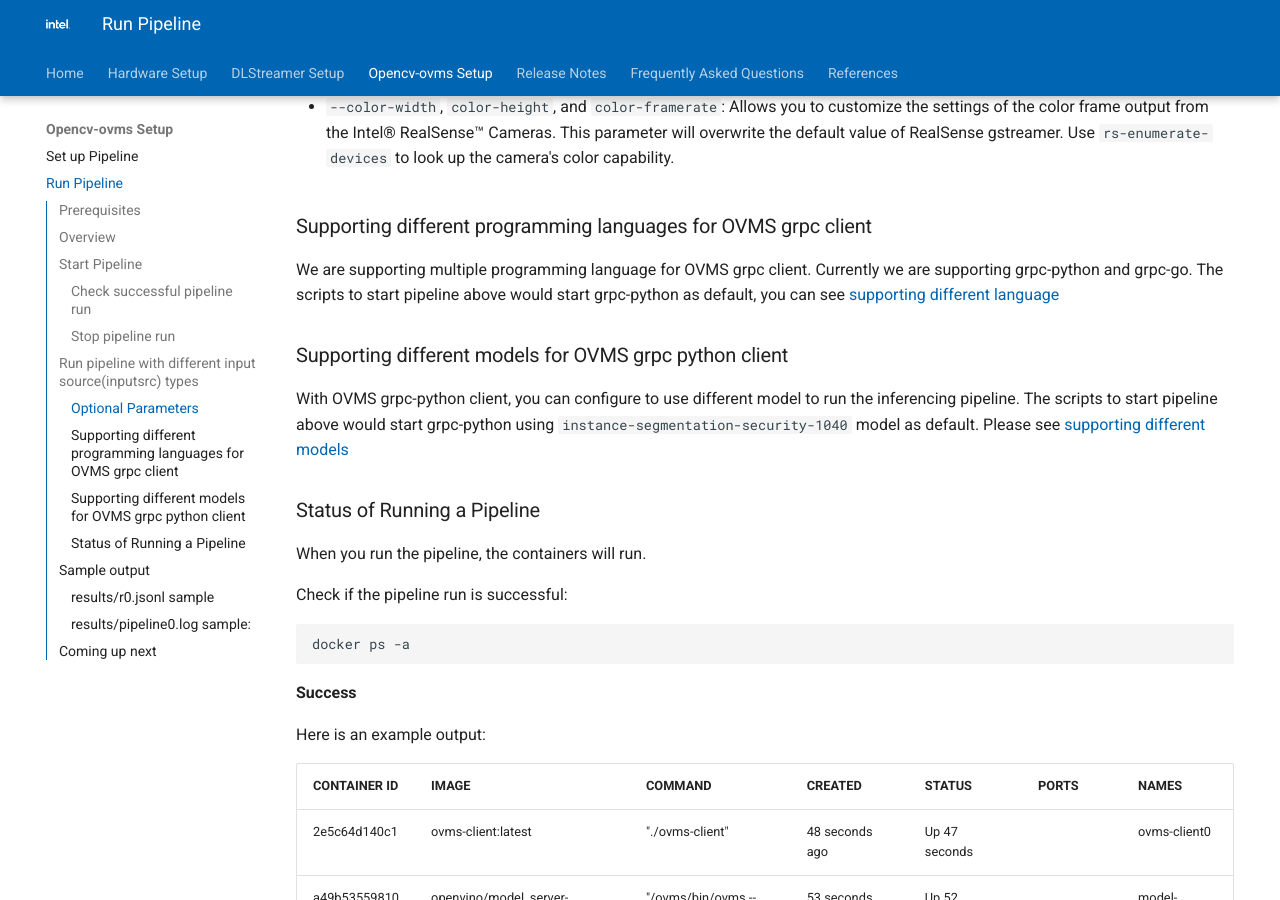
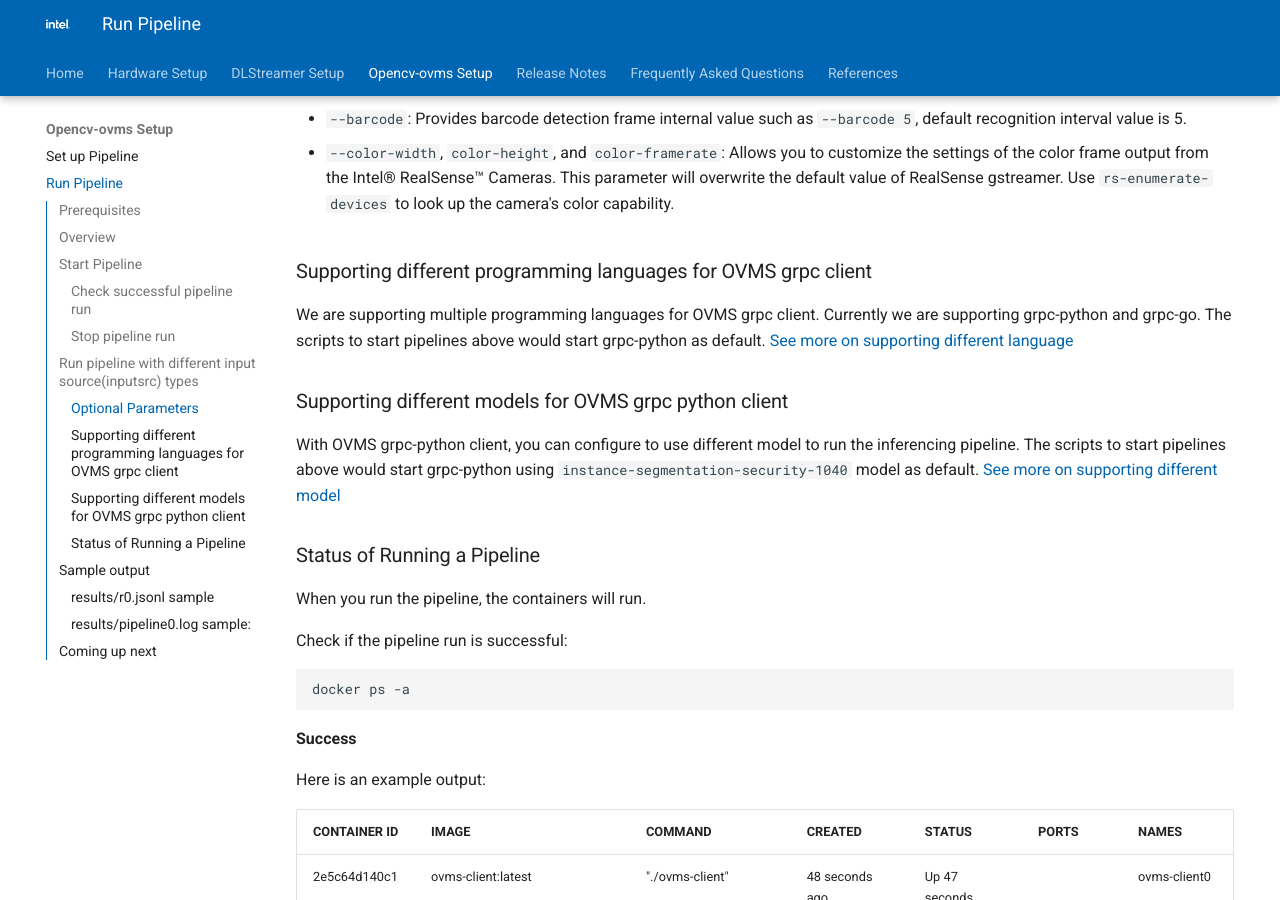
Before and after one commit to intel-retail/automated-self-checkout, an MkDocs documentation site: the page built from docs_src/OVMS/pipelinerun.md, in a window 1280 px wide and 900 px high, scrolled down 2312 px. Built offline with MkDocs 1.6.1 and Material for MkDocs 9.7.7, drawn with Linux system fonts in a browser that asks for light colours; comment, search, counter and statistics services are not loaded; some of the changed text lies outside the part shown.

Commit message:
update comments
Signed-off-by: Valina Li <valina.li@intel.com>

````diff
--- a/docs_src/OVMS/pipelinerun.md
+++ b/docs_src/OVMS/pipelinerun.md
@@ -72,11 +73,11 @@
 
 
 ### Supporting different programming languages for OVMS grpc client
-We are supporting multiple programming language for OVMS grpc client. Currently we are supporting grpc-python and grpc-go. The scripts to start pipeline above would start grpc-python as default, you can see [supporting different language](./supportingDifferentLanguage.md)
+We are supporting multiple programming languages for OVMS grpc client. Currently we are supporting grpc-python and grpc-go. The scripts to start pipelines above would start grpc-python as default. [See more on supporting different language](./supportingDifferentLanguage.md)
 
 
 ### Supporting different models for OVMS grpc python client
-With OVMS grpc-python client, you can configure to use different model to run the inferencing pipeline. The scripts to start pipeline above would start grpc-python using `instance-segmentation-security-1040` model as default. Please see [supporting different models](./supportingDifferentModels.md)
+With OVMS grpc-python client, you can configure to use different model to run the inferencing pipeline. The scripts to start pipelines above would start grpc-python using `instance-segmentation-security-1040` model as default. [See more on supporting different model](./supportingDifferentModel.md)
 
 
 ### Status of Running a Pipeline
@@ -103,7 +104,6 @@
 ```bash
 ls -l results
 ```
-
 The **results** directory would contain pipeline0.log and r0.jsonl type of log files, each type of log files will postfix with a number, that is the corresponding pipeline index number.
 
 !!! Failure
@@ -117,7 +117,6 @@
 ---
 
 ## Sample output
-
 ### results/r0.jsonl sample
 The output in results/r0.jsonl file lists average processing time in milliseconds and average number of frames per second. It's not really human readable, meant to be parsed by scripts. Below is a snap shot of the output:
 ```text
````
Also changed, not shown: other parts of docs_src/OVMS/pipelinerun.md (+10 -9 lines), docs_src/OVMS/supportingDifferentLanguage.md (+1 -2 lines), docs_src/OVMS/supportingDifferentModel.md (renamed from docs_src/OVMS/supportingDifferentModels.md).
